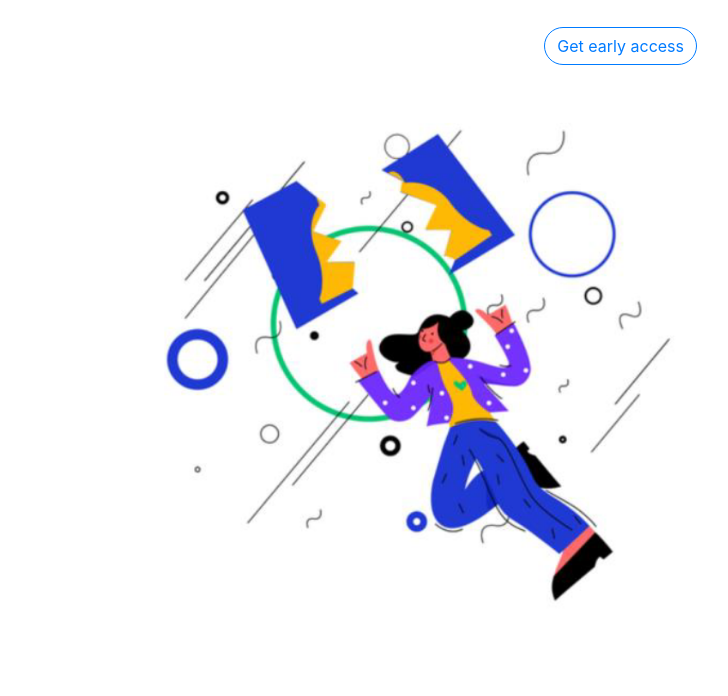
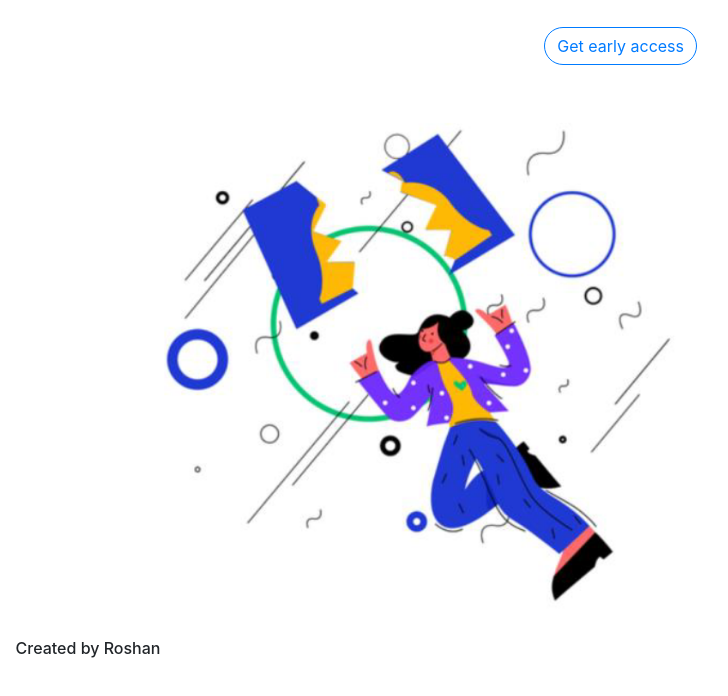
Before and after one commit to roshan062/Landing-Page, a plain HTML site: page index.html in a window 1280 px wide. Shown: the full height of the page, 552-1280 px from the left. Drawn offline with nearby package versions, Linux system fonts and the light colour scheme.

Commit message:
added footer

```diff
--- a/index.html
+++ b/index.html
@@ -1,7 +1,6 @@
-<!DOCTYPE html>
-
 <!DOCTYPE html>
 <html>
+
 <head>
   <meta http-equiv="X-UA-Compatible" content="IE=edge">
   <meta name="viewport" content="width=device-width, initial-scale=1.0">
@@ -103,3 +102,10 @@
       </div>
     </div>
   </div>
+
+  <footer>
+    <h6 class="text-center">Created by Roshan</h6>
+  </footer>
+</body>
+
+</html>
```
